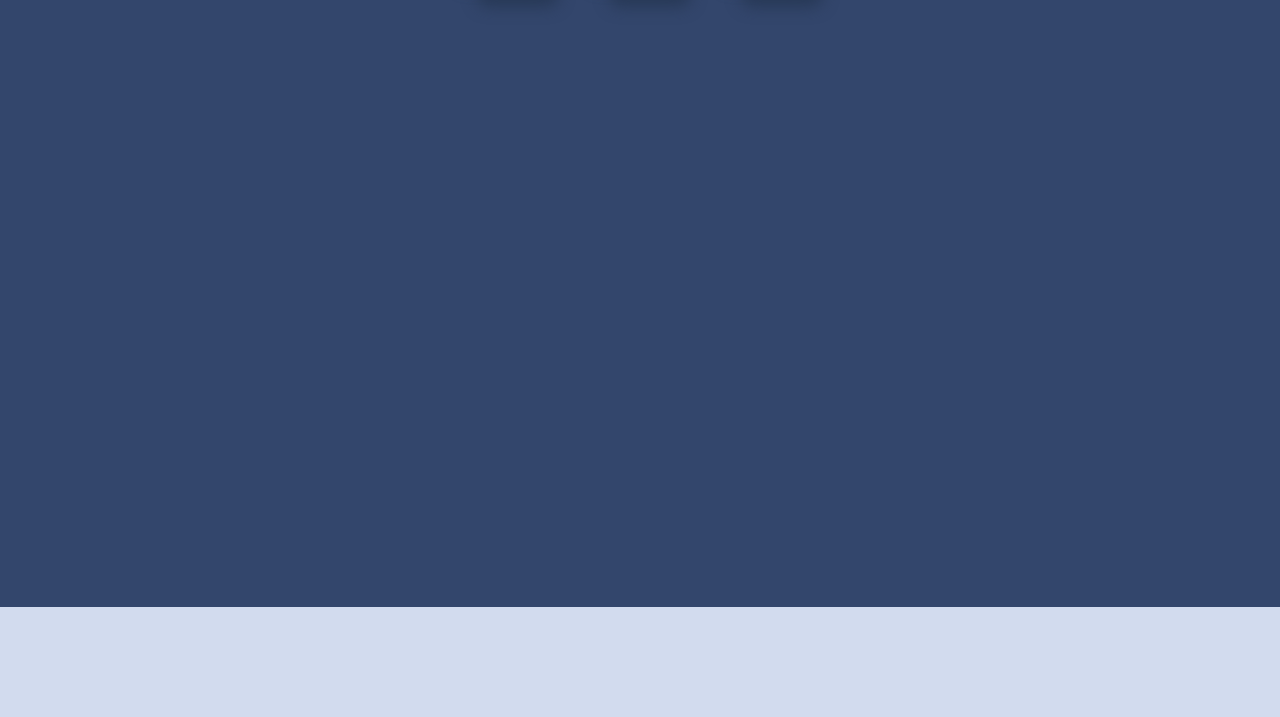
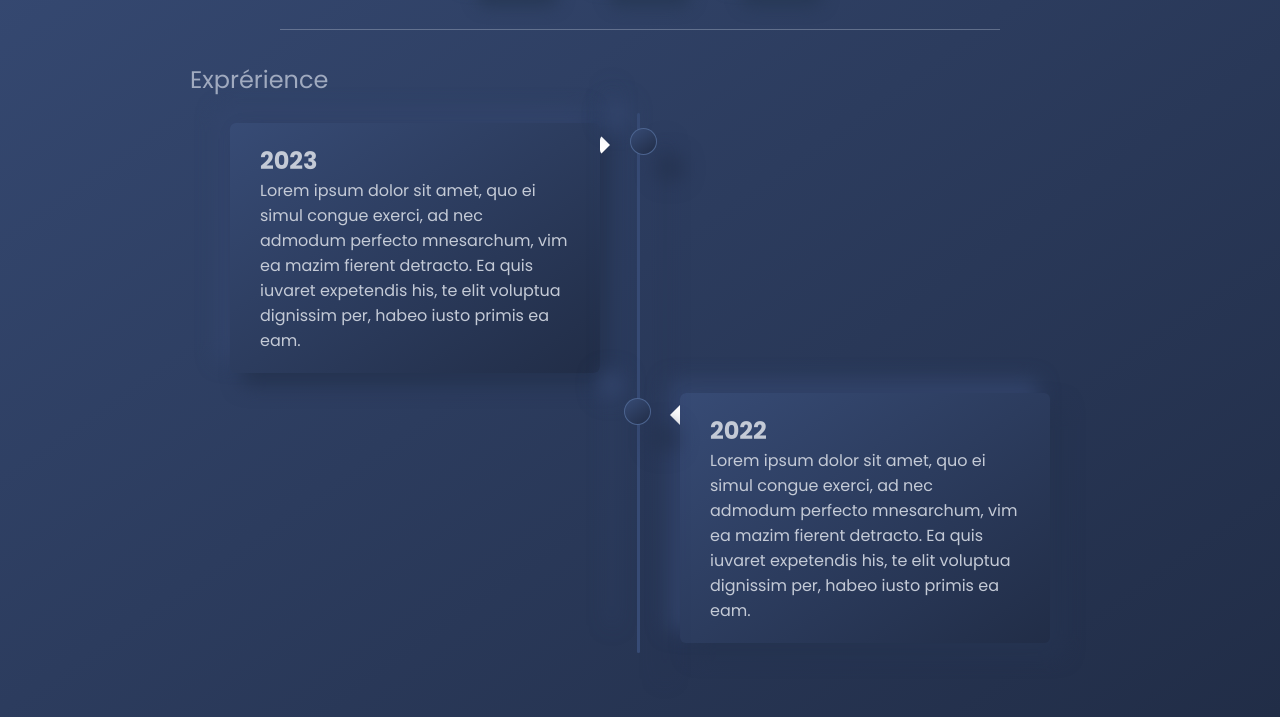
Before and after one commit to jealife/Neu-portfolio, a plain HTML site: page index.html in a window 1280 px wide. Shown: the part 690-1407 px from the top of the page. Before the commit the page ends 1297 px from the top, so only its background shows below. Drawn offline with nearby package versions, Linux system fonts and the light colour scheme.

Commit message:
Add files via upload

```diff
--- a/index.html
+++ b/index.html
@@ -31,7 +31,9 @@
     <header>
         <div class="profile">
             <div class="picture">
-                <img src="https://unsplash.it/900" alt="JEaLife">
+                <!-- <img src="JEaLiFe·.jpg" alt="Jealife" width="225px"> -->
+                <img src="https://images.unsplash.com/photo-1617900906639-cab7adceb499?ixlib=rb-4.0.3&ixid=MnwxMjA3fDB8MHxwaG90by1wYWdlfHx8fGVufDB8fHx8&auto=format&fit=crop&w=870&q=80" alt="Jealife" width="330px">
+                <!-- <img src="https://unsplash.it/900"  width="225px" alt="JEaLife"> -->
             </div>
             <div class="name">
                 <h1>JEaLiFe</h1>
@@ -54,7 +56,7 @@
         </div>
     </header>
     <main class="main">
-        <div class="skill">
+        <div class="skill max">
             <h2 class="title">
                 Skill
             </h2>
@@ -71,6 +73,27 @@
                 </div>
             </div>
         </div>
+        <span class="line"></span>
+        <div class="max experience">
+            <h2 class="title">
+                Exprérience
+            </h2>
+            <div class="timeline">
+                <div class="container left">
+                  <div class="content">
+                    <h2>2023</h2>
+                    <p>Lorem ipsum dolor sit amet, quo ei simul congue exerci, ad nec admodum perfecto mnesarchum, vim ea mazim fierent detracto. Ea quis iuvaret expetendis his, te elit voluptua dignissim per, habeo iusto primis ea eam.</p>
+                  </div>
+                </div>
+                <div class="container right">
+                  <div class="content">
+                    <h2>2022</h2>
+                    <p>Lorem ipsum dolor sit amet, quo ei simul congue exerci, ad nec admodum perfecto mnesarchum, vim ea mazim fierent detracto. Ea quis iuvaret expetendis his, te elit voluptua dignissim per, habeo iusto primis ea eam.</p>
+                  </div>
+                </div>
+                </div>
+              </div>
+        </div>
     </main>
 </body>
 
--- a/style.css
+++ b/style.css
@@ -14,7 +14,9 @@ a {
 body {
     scroll-behavior: smooth;
     background: #D2DBEE;
+
 }
+
 body::-webkit-scrollbar {
     width: 0.3rem;
     background-color: #D2DBEE;
@@ -33,8 +35,8 @@ header {
     padding: 3rem;
 }
 
-.profile,.picture
-.name,
+.profile,
+.picture .name,
 .contact-infos {
     display: flex;
     align-items: center;
@@ -42,29 +44,36 @@ header {
     justify-content: center;
     gap: 10px;
 }
-h1{
+
+h1 {
     color: #31456a;
 }
-span{
+
+span {
     color: #31456a98;
 }
-.social{
+
+.social {
     margin-top: 1rem;
     display: flex;
     gap: 25px;
     font-size: 1.6rem;
 
 }
-.github a{
+
+.github a {
     color: #21304d;
 }
-.insta a{
+
+.insta a {
     color: #b555be;
 }
-.linkedin a{
+
+.linkedin a {
     color: #2e7fb1;
 }
-.social a{
+
+.social a {
     transition: all 0.55s ease-in-out;
     display: flex;
     align-items: center;
@@ -74,7 +83,8 @@ span{
     border-radius: 12px;
     box-shadow: 9.91px 9.91px 15px #BCC4D5, -9.91px -9.91px 15px #E8F2FF;
 }
-.social a:hover{
+
+.social a:hover {
     box-shadow: inset 9.91px 9.91px 15px #BFC7D9, inset -9.91px -9.91px 15px #E5EFFF;
 
 }
@@ -96,42 +106,216 @@ span{
 .picture img {
     clip-path: circle();
     object-fit: cover;
-    width: 222px;
+    scale: 1.0;
+    /* width: 300px; */
+    transition:all 0.6s;
+    /* filter: saturate(0); */
+    --webkit-backdrop-filter: brightness(20%);
 }
-.main{
-    height: 100vh;
+.skill-icon i{
+    transition: all 0.5s;
+}
+.picture img:hover, .skill-icon i:hover{
+
+    scale: 1.1;
+}
+
+.main {
+    display: flex;
+    flex-direction: column;
+    align-items: center;
+    /* height: 100vh; */
     width: 100%;
     border-radius: 65px 65px 0 0;
     padding: 3rem 2.5rem;
     background: #D2DBEE;
     background-color: #31456afb;
+    background: linear-gradient(145deg, #374B75, #212D47);
     box-shadow: 9.91px 9.91px 15px #BCC4D5, -9.91px -9.91px 15px #E8F2FF;
+    /* box-shadow: 26.43px 26.43px 20px #253350, -26.43px -26.43px 20px #33456C; */
 }
 
-.title{
+.title {
     font-weight: 400;
     color: #a0aabf;
 }
+.max{
+    max-width: 900px;
+}
 
-.skill-icons{
+.skill-icons {
     display: flex;
     gap: 50px;
     justify-content: center;
     align-items: center;
 }
+
 .skill-icon {
     display: flex;
     align-items: center;
-    transition: all 1s;
     color: #a4dcff;
     font-size: 50px;
     padding: 1rem 1rem;
     border-radius: 12px;
     background: #D2DBEE;
     background-color: #31456afb;
+
+    background: linear-gradient(145deg, #374B75, #212D47);
     box-shadow: 9.91px 9.91px 15px #283956fb, -9.91px -9.91px 15px #415780fb;
     transition: 1;
 }
+
 .skill-icon:hover {
-    box-shadow: inset 9.91px 9.91px 15px #35486bfb, inset -9.91px -9.91px 15px #22324efb;
+    transition: all 1s;
+    box-shadow: inset 26.43px 26.43px 15px #2c3d5dfb, inset -26.43px -26.43px 15px #364b70fb;
 }
+
+.html i{
+    color: #c79554;
+}
+.js i{
+    color: #c7bb54;
+}
+.css i{
+    color: #57c3d2;
+}
+.line{
+    margin: 2rem 0;
+    height: 1px;
+    width: 60%;
+    max-width: 900px;
+    background-color: #a0aabf73;
+}
+
+/* times line */
+.timeline {
+    position: relative;
+    max-width: 1200px;
+    margin: 1rem auto;
+  }
+  .timeline{
+    color: #c4cad6;
+  }
+
+  /* The actual timeline (the vertical ruler) */
+  .timeline::after {
+    content: '';
+    position: absolute;
+    width: 3px;
+    background: #374B75;
+    box-shadow: 26.43px 26.43px 20px #253350, -26.43px -26.43px 20px #33456C;
+    top: 0;
+    bottom: 0;
+    left: 50%;
+    margin-left: -3px;
+    border-radius: 5px;
+  }
+
+  /* Container around content */
+  .container {
+    padding: 10px 40px;
+    position: relative;
+    background-color: inherit;
+    width: 50%;
+  }
+
+  /* The circles on the timeline */
+  .container::after {
+    content: '';
+    position: absolute;
+    width: 25px;
+    height: 25px;
+    right: -17px;
+    background: linear-gradient(145deg, #374B75, #212D47);
+    border-radius: 100%;
+    box-shadow: 26.43px 26.43px 20px #253350, -26.43px -26.43px 20px #33456C;    border: 1px solid #4d6591fb;
+    top: 15px;
+    border-radius: 50%;
+    z-index: 1;
+  }
+
+  /* Place the container to the left */
+  .left {
+    left: 0;
+  }
+
+  /* Place the container to the right */
+  .right {
+    left: 50%;
+  }
+
+  /* Add arrows to the left container (pointing right) */
+  .left::before {
+    content: " ";
+    height: 0;
+    position: absolute;
+    top: 22px;
+    width: 0;
+    z-index: 1;
+    right: 30px;
+    border: medium solid white;
+    border-width: 10px 0 10px 10px;
+    border-color: transparent transparent transparent white;
+    border-radius: 45px;
+  }
+
+  /* Add arrows to the right container (pointing left) */
+  .right::before {
+    content: " ";
+    height: 0;
+    position: absolute;
+    top: 22px;
+    width: 0;
+    z-index: 1;
+    left: 30px;
+    border: medium solid white;
+    border-width: 10px 10px 10px 0;
+    border-color: transparent white transparent transparent;
+  }
+
+  /* Fix the circle for containers on the right side */
+  .right::after {
+    left: -16px;
+  }
+
+  /* The actual content */
+  .content {
+    padding: 20px 30px;
+    background: linear-gradient(145deg, #374B75, #212D47);
+    border-radius: 16%;
+    box-shadow: 12.31px 12.31px 20px #253350, -12.31px -12.31px 20px #33456C;    position: relative;
+    border-radius: 6px;
+  }
+
+  /* Media queries - Responsive timeline on screens less than 600px wide */
+  @media screen and (max-width: 600px) {
+    /* Place the timelime to the left */
+    .timeline::after {
+    left: 31px;
+    }
+
+    /* Full-width containers */
+    .container {
+    width: 100%;
+    padding-left: 70px;
+    padding-right: 25px;
+    }
+
+    /* Make sure that all arrows are pointing leftwards */
+    .container::before {
+    left: 60px;
+    border: medium solid white;
+    border-width: 10px 10px 10px 0;
+    border-color: transparent white transparent transparent;
+    }
+
+    /* Make sure all circles are at the same spot */
+    .left::after, .right::after {
+    left: 15px;
+    }
+
+    /* Make all right containers behave like the left ones */
+    .right {
+    left: 0%;
+    }
+  }
```
Also changed, not shown: jea.jpg (added), 2 other files.
